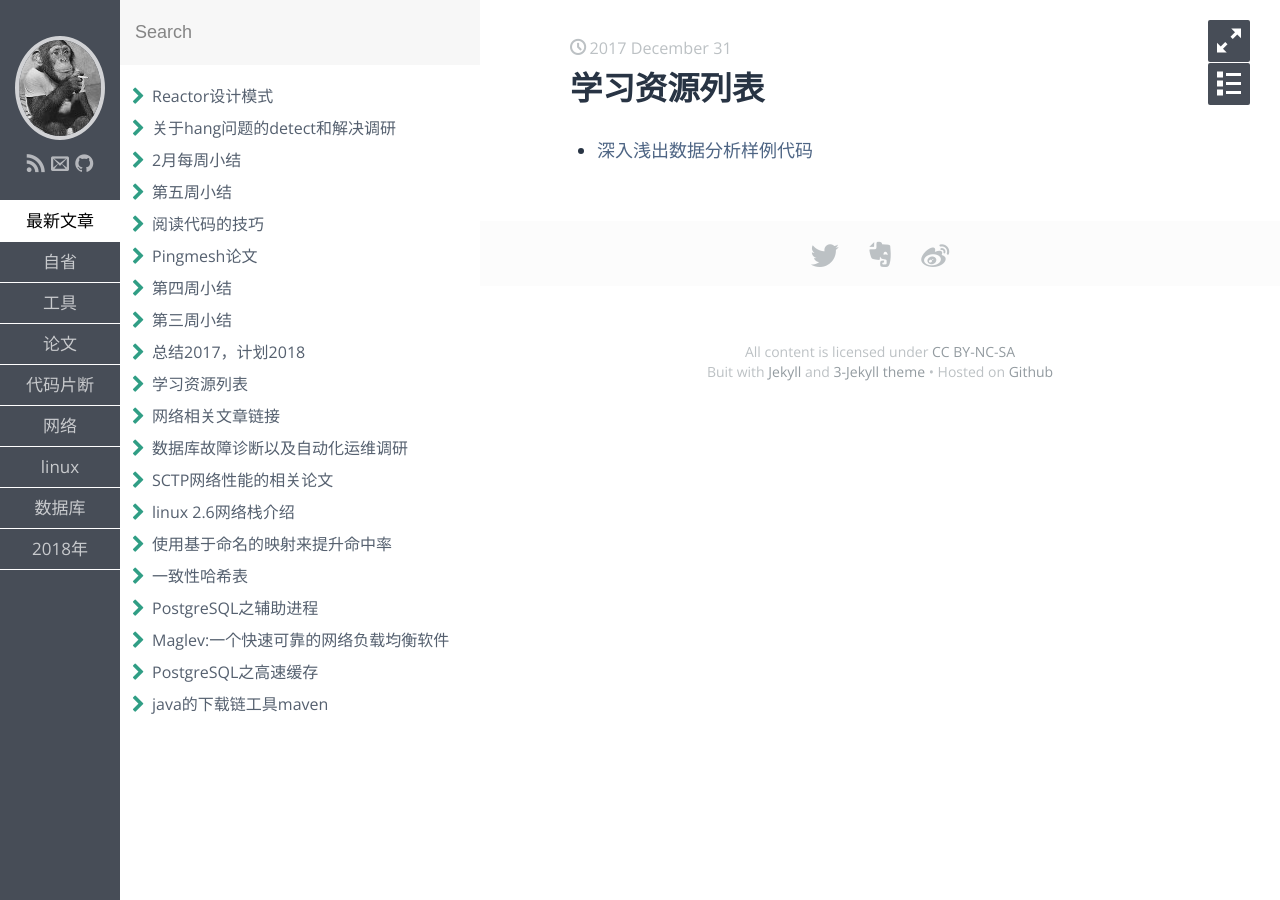
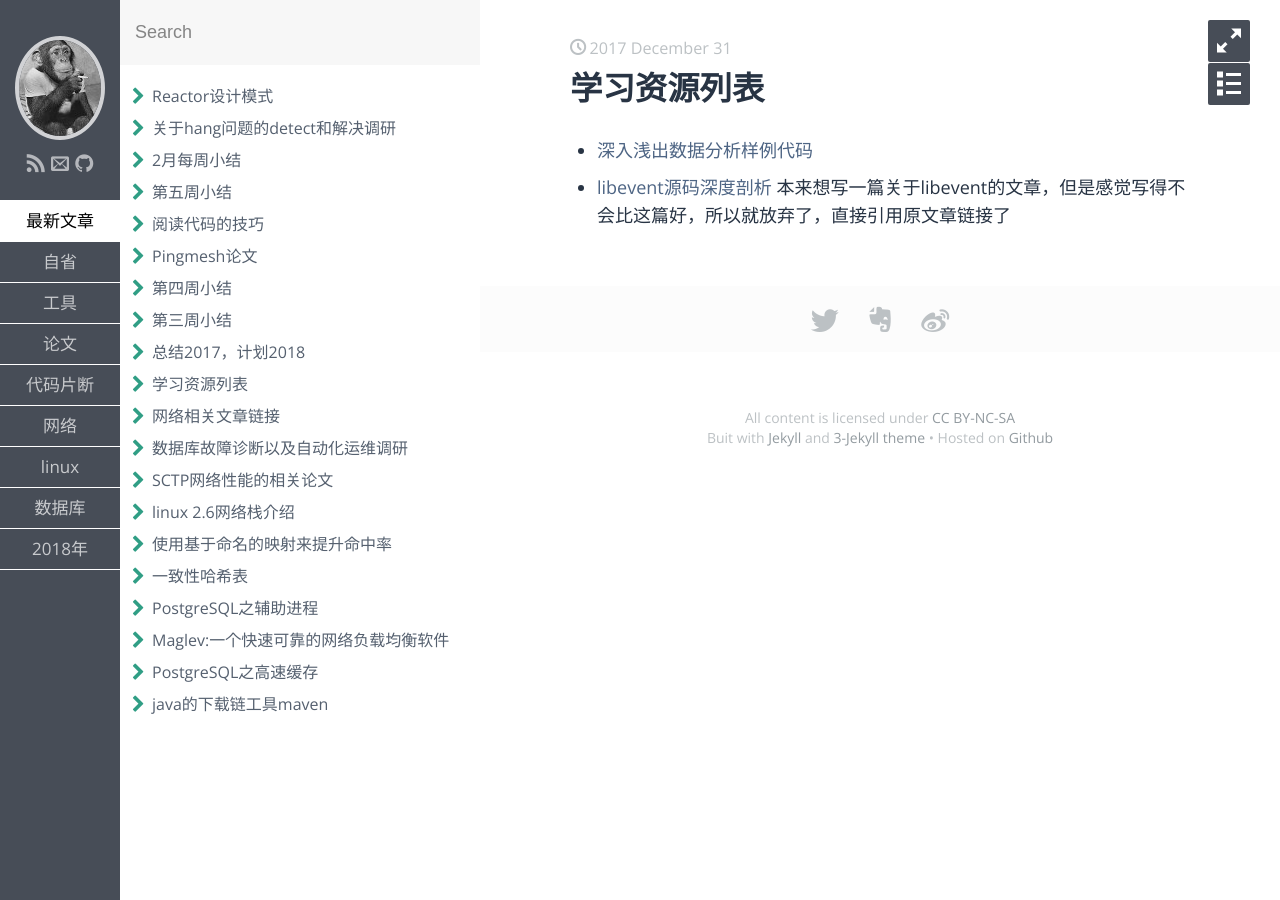
Before and after one commit to feelkill/feelkill.github.io, a Jekyll site: the page built from _posts/2018year/2017-12-31-2018year-resource-lists.md, in a window 1280 px wide. Built offline with Jekyll 4.4.1, drawn with Linux system fonts in a browser that asks for light colours; some web fonts are replaced.

Commit message:
增加libevent剖析链接

```diff
--- a/_posts/2018year/2017-12-31-2018year-resource-lists.md
+++ b/_posts/2018year/2017-12-31-2018year-resource-lists.md
@@ -7,3 +7,4 @@ keywords: codes, resources
 ---
 
 * [深入浅出数据分析样例代码](https://resources.oreilly.com/examples/9780596153946.git)
+* [libevent源码深度剖析](http://www.cnblogs.com/lfsblack/p/5498556.html) 本来想写一篇关于libevent的文章，但是感觉写得不会比这篇好，所以就放弃了，直接引用原文章链接了
```
